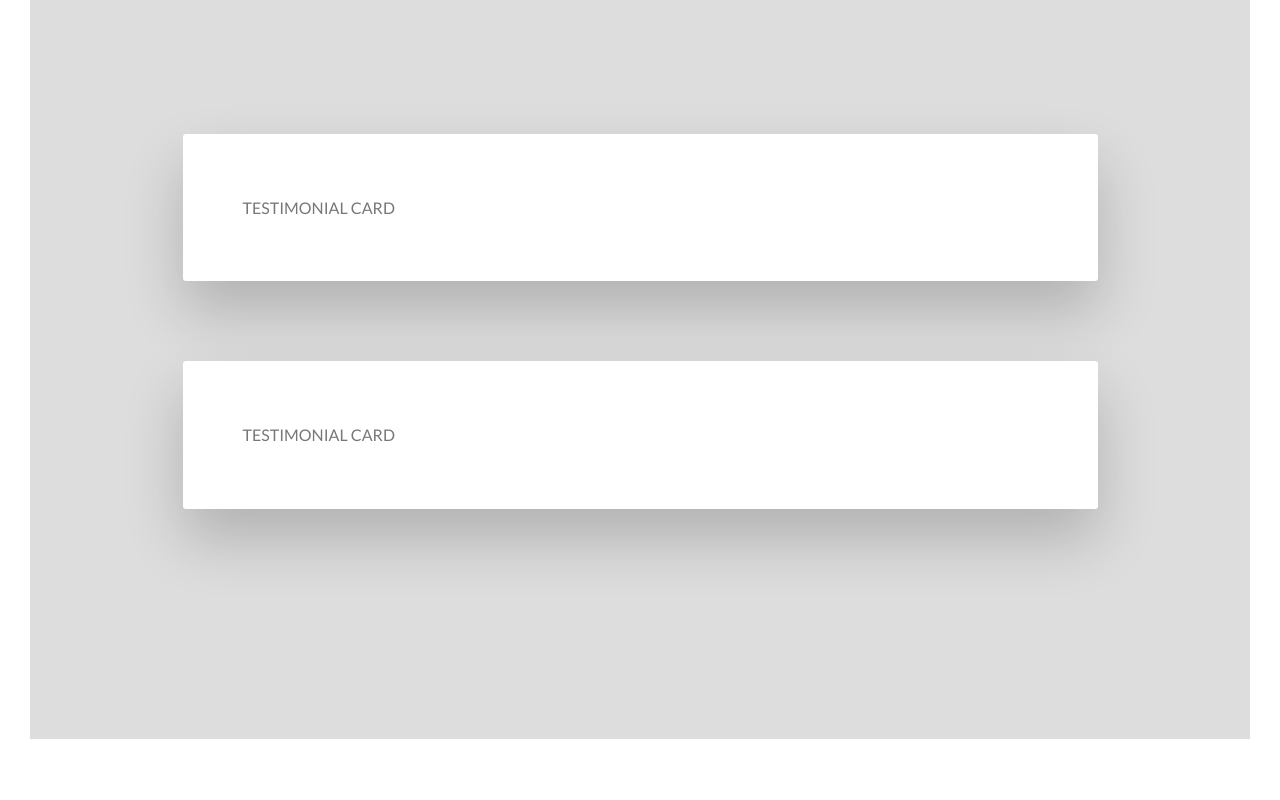
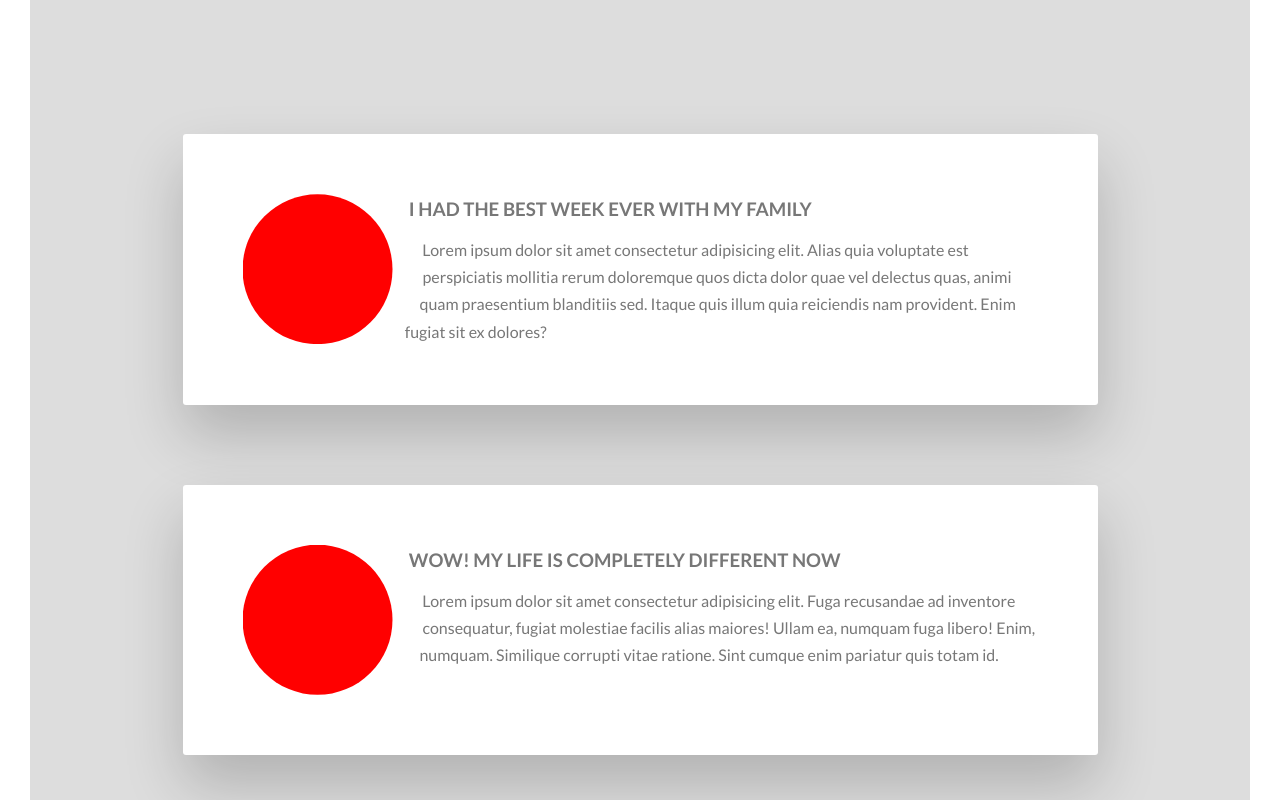
Before and after one commit to dario-piotrowicz/VueJS3-CSS_demo_Natours_website_miniproject, a Vue app: page / in a window 1280 px wide. Shown: the part 3820-4620 px from the top of the page. Before the commit the page ends 4589 px from the top, so only its background shows below. Built offline with nearby package versions, Linux system fonts and the light colour scheme.

Commit message:
added circle, title and text to testimonial-card component

```diff
--- a/src/components/TestimonialCard.vue
+++ b/src/components/TestimonialCard.vue
@@ -1,18 +1,59 @@
 <template>
     <div class="testimonial-card">
-        TESTIMONIAL CARD
+        <figure class="testimonial-card__figure">
+        </figure>
+        <div class="testimonial-card__text-content">
+            <h3 class="testimonial-card__heading">{{ title }}</h3>
+            <p class="testimonial-card__testimonial-text">{{ text }}</p>
+        </div>
     </div>
 </template>
+
+<script>
+export default {
+    props: {
+        title: {
+            type: String,
+            required: true
+        },
+        text: {
+            type: String,
+            required: true
+        }
+    }
+}
+</script>>
 
 <style lang="scss" scoped>
 @import 'src/assets/styles/constants/colors.scss';
 
 .testimonial-card {
     width: 75%;
+    min-height: 27rem;
     margin: 8rem auto;
     box-shadow: 0 3rem 6rem transparentize($color-black, 0.8);
     background-color: $color-white;
     border-radius: 3px;
     padding: 6rem;
+    padding-left: 9rem;
+    font-size: 1.6rem;
+
+    &__figure {
+        $side: 15rem;
+        width: $side;
+        height: $side;
+        float: left;
+        background-color: red;
+        $circle: circle(50% at 50% 50%);
+        shape-outside: $circle;
+        clip-path:  $circle;
+        transform: translate(-3rem);
+    }
+
+    &__heading {
+        margin-bottom: 1rem;
+        font-weight: 700;
+        text-transform: uppercase;
+    }
 }
 </style>
--- a/src/components/sections/Testimonials.vue
+++ b/src/components/sections/Testimonials.vue
@@ -3,8 +3,8 @@
         <div class="text-centering-container">
             <h2 class="testimonials__heading">We make people genuinely happy</h2>
         </div>
-        <testimonial-card></testimonial-card>
-        <testimonial-card></testimonial-card>
+        <testimonial-card title="I had the best week ever with my family" text="Lorem ipsum dolor sit amet consectetur adipisicing elit. Alias quia voluptate est perspiciatis mollitia rerum doloremque quos dicta dolor quae vel delectus quas, animi quam praesentium blanditiis sed. Itaque quis illum quia reiciendis nam provident. Enim fugiat sit ex dolores?"> </testimonial-card>
+        <testimonial-card title="WOW! My life is completely different now" text="Lorem ipsum dolor sit amet consectetur adipisicing elit. Fuga recusandae ad inventore consequatur, fugiat molestiae facilis alias maiores! Ullam ea, numquam fuga libero! Enim, numquam. Similique corrupti vitae ratione. Sint cumque enim pariatur quis totam id."></testimonial-card>
     </section>
 </template>
 
```
